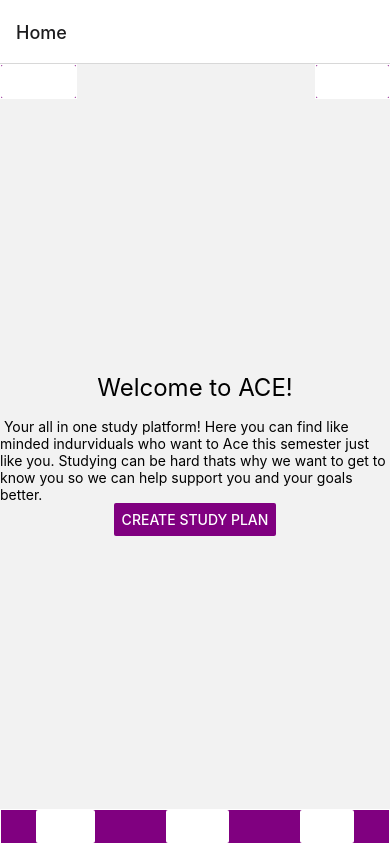
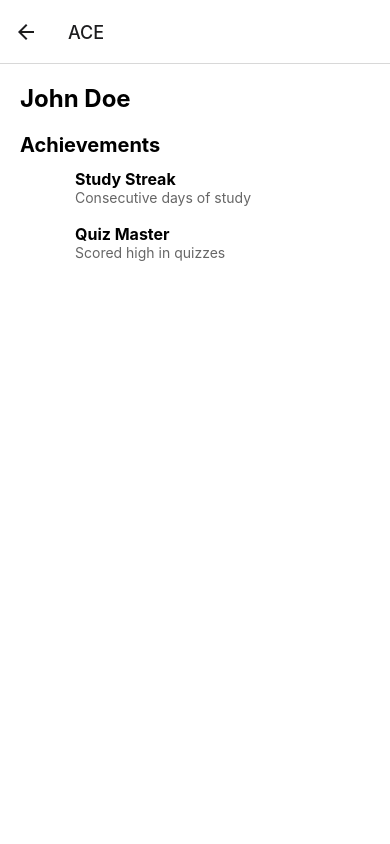
Before and after one commit to texturedcookie/ACE, a React Native app in the folder Ace/: screen /Profile in a window 390 px wide. Built offline with nearby package versions, Linux system fonts and the light colour scheme.

Commit message:
More functionality

```diff
--- a/Ace/App.js
+++ b/Ace/App.js
@@ -5,6 +5,9 @@ import { NavigationContainer } from '@react-navigation/native';
 import { createStackNavigator } from '@react-navigation/stack';
 import { AceProvider } from './Context/AceContext.js';
 import HomeScreen from './Screens/Home';
+import ProfileScreen from './Screens/Profile.js';
+import FriendsScreen from './Screens/Friends.js';
+
 
 const Stack = createStackNavigator();
 
@@ -18,9 +21,26 @@ const App = () => {
             name="Home"
             component={HomeScreen}
             options={{
-              title: 'Home',
+              title: 'ACE',
             }}
           />
+
+          <Stack.Screen
+            name="Profile"
+            component={ProfileScreen}
+            options={{
+              title: 'ACE',
+            }}
+          />
+
+          <Stack.Screen
+            name="Friends"
+            component={FriendsScreen}
+            options={{
+              title: 'ACE',
+            }}
+          />
+
 
 
         </Stack.Navigator>
--- a/Ace/Components/FriendsButton.js
+++ b/Ace/Components/FriendsButton.js
@@ -8,7 +8,7 @@ const FriendsButton = (props) => {
     <View style={styles.container}>
       <Button
       title="Friends"
-      onPress={() => props.navigation.navigate('Profile')}
+      onPress={() => props.navigation.navigate('Friends')}
       color="white"
       />
 
--- a/Ace/Components/NavBar.js
+++ b/Ace/Components/NavBar.js
@@ -9,7 +9,7 @@ const NavBar = (props) => {
     <View style={styles.container}>
       <Button title="Home" onPress={() => props.navigation.navigate('Home')} color="white"/>
       <Button title="Study" onPress={() => props.navigation.navigate('Study')} color="white"/>
-      <Button title="Plan" onPress={() => props.navigation.navigate('Plan')} color="white"/>
+      <Button title="Plans" onPress={() => props.navigation.navigate('Plans')} color="white"/>
     </View>
     // </View>
   );
--- /dev/null
+++ b/Ace/Screens/Friends.js
@@ -0,0 +1,150 @@
+
+import React from 'react';
+import { View, Text, StyleSheet, Button } from 'react-native';
+import NavBar from '../Components/NavBar';
+import ProfileButton from '../Components/ProfileButton';
+import FriendsButton from '../Components/FriendsButton';
+
+const FriendsScreen = ({ navigation }) => {
+    const friends = [
+              { name: 'John', age: 10 },
+              { name: 'Chris', age: 15 },
+              { name: 'Sally', age: 7 },
+            ];
+
+            function renderFriends() {
+              const container = document.getElementById('friends-container');
+              container.innerHTML = '';
+
+              friends.forEach((friend) => {
+                const div = document.createElement('div');
+                div.classList.add('friend-container');
+                div.innerHTML = `<strong>${friend.name}</strong> (age: ${friend.age})`;
+                container.appendChild(div);
+              });
+            }
+
+            document.getElementById('add-friend-button').addEventListener('click', () => {
+              const name = prompt('Enter the name of the friend:');
+              const age = prompt('Enter the age of the friend:');
+
+              friends.push({ name, age });
+              renderFriends();
+            });
+
+            renderFriends();
+  return (
+    <View style={styles.container}>
+      <Text>Friends </Text>
+
+    <View id="friends-container">
+     {/* friends will be dynamically added here --> */}
+    </View>
+
+  <Button id="add-friend-button" class="add-friend-button">Add Friend</Button>
+
+
+    </View>
+  );
+};
+
+const styles = StyleSheet.create({
+  container: {
+    flex: 1,
+    justifyContent: 'center',
+    alignItems: 'center',
+  },
+  title: {
+    fontSize: 24,
+    marginBottom: 16,
+  },
+  studyButton: {
+    backgroundColor: 'purple'
+  }
+});
+
+export default FriendsScreen;
+
+
+
+
+
+// <!DOCTYPE html>
+// <html>
+// <head>
+//  <title>Friends App</title>
+//  <style>
+//     body {
+//       font-family: Arial, sans-serif;
+//       background-color: #f5f5f5;
+//     }
+
+//     .friend-container {
+//       display: flex;
+//       justify-content: space-between;
+//       align-items: center;
+//       margin-bottom: 10px;
+//       padding: 10px;
+//       background-color: #fff;
+//       border-radius: 5px;
+//       box-shadow: 0 1px 3px rgba(0,0,0,0.12), 0 1px 2px rgba(0,0,0,0.24);
+//     }
+
+//     .add-friend-button {
+//       padding: 5px 10px;
+//       background-color: #9c27b0;
+//       color: white;
+//       border: none;
+//       cursor: pointer;
+//       text-align: center;
+//       text-decoration: none;
+//       display: inline-block;
+//       font-size: 16px;
+//       margin: 4px 2px;
+//       transition-duration: 0.4s;
+//       border-radius: 5px;
+//     }
+
+//     .add-friend-button:hover {
+//       background-color: #7b1fa2;
+//     }
+//  </style>
+// </head>
+// <body>
+//  <h1>Friends App</h1>
+//  <div id="friends-container">
+//     <!-- friends will be dynamically added here -->
+//  </div>
+//  <button id="add-friend-button" class="add-friend-button">Add Friend</button>
+
+//  <script>
+//     const friends = [
+//       { name: 'John', age: 10 },
+//       { name: 'Chris', age: 15 },
+//       { name: 'Sally', age: 7 },
+//     ];
+
+//     function renderFriends() {
+//       const container = document.getElementById('friends-container');
+//       container.innerHTML = '';
+
+//       friends.forEach((friend) => {
+//         const div = document.createElement('div');
+//         div.classList.add('friend-container');
+//         div.innerHTML = `<strong>${friend.name}</strong> (age: ${friend.age})`;
+//         container.appendChild(div);
+//       });
+//     }
+
+//     document.getElementById('add-friend-button').addEventListener('click', () => {
+//       const name = prompt('Enter the name of the friend:');
+//       const age = prompt('Enter the age of the friend:');
+
+//       friends.push({ name, age });
+//       renderFriends();
+//     });
+
+//     renderFriends();
+//  </script>
+// </body>
+// </html>
--- a/Ace/Screens/Home.js
+++ b/Ace/Screens/Home.js
@@ -5,6 +5,7 @@ import ProfileButton from '../Components/ProfileButton';
 import FriendsButton from '../Components/FriendsButton';
 
 const HomeScreen = ({ navigation }) => {
+
   return (
     <View style={styles.container}>
       <ProfileButton navigation={navigation}/>
--- a/Ace/Screens/Profile.js
+++ b/Ace/Screens/Profile.js
@@ -0,0 +1,87 @@
+import React from 'react';
+import { View, Text, StyleSheet, Image, FlatList } from 'react-native';
+
+const achievementsData = [
+  { id: '1', title: 'Study Streak', description: 'Consecutive days of study' },
+  { id: '2', title: 'Quiz Master', description: 'Scored high in quizzes'},
+  // Add more achievements as needed
+];
+
+const ProfileScreen = () => {
+  return (
+    <View style={styles.container}>
+      <View style={styles.header}>
+        {/* <Image source={require('./icons/profile.png')} style={styles.profileImage} /> */}
+        <Text style={styles.username}>John Doe</Text>
+      </View>
+
+      <View style={styles.achievementsContainer}>
+        <Text style={styles.sectionTitle}>Achievements</Text>
+        <FlatList
+          data={achievementsData}
+          keyExtractor={(item) => item.id}
+          renderItem={({ item }) => (
+            <View style={styles.achievementItem}>
+              <Image source={item.icon} style={styles.achievementIcon} />
+              <View>
+                <Text style={styles.achievementTitle}>{item.title}</Text>
+                <Text style={styles.achievementDescription}>{item.description}</Text>
+              </View>
+            </View>
+          )}
+        />
+      </View>
+    </View>
+  );
+};
+
+const styles = StyleSheet.create({
+  container: {
+    flex: 1,
+    padding: 20,
+    backgroundColor: '#fff',
+  },
+  header: {
+    flexDirection: 'row',
+    alignItems: 'center',
+    marginBottom: 20,
+  },
+  profileImage: {
+    width: 80,
+    height: 80,
+    borderRadius: 40,
+    marginRight: 15,
+  },
+  username: {
+    fontSize: 24,
+    fontWeight: 'bold',
+  },
+  achievementsContainer: {
+    flex: 1,
+  },
+  sectionTitle: {
+    fontSize: 20,
+    fontWeight: 'bold',
+    marginBottom: 10,
+  },
+  achievementItem: {
+    flexDirection: 'row',
+    alignItems: 'center',
+    marginBottom: 15,
+  },
+  achievementIcon: {
+    width: 40,
+    height: 40,
+    marginRight: 15,
+  },
+  achievementTitle: {
+    fontSize: 16,
+    fontWeight: 'bold',
+  },
+  achievementDescription: {
+    fontSize: 14,
+    color: '#666',
+  },
+});
+
+export default ProfileScreen;
```
Also changed, not shown: Ace/Screens/Achievements.js (added).
